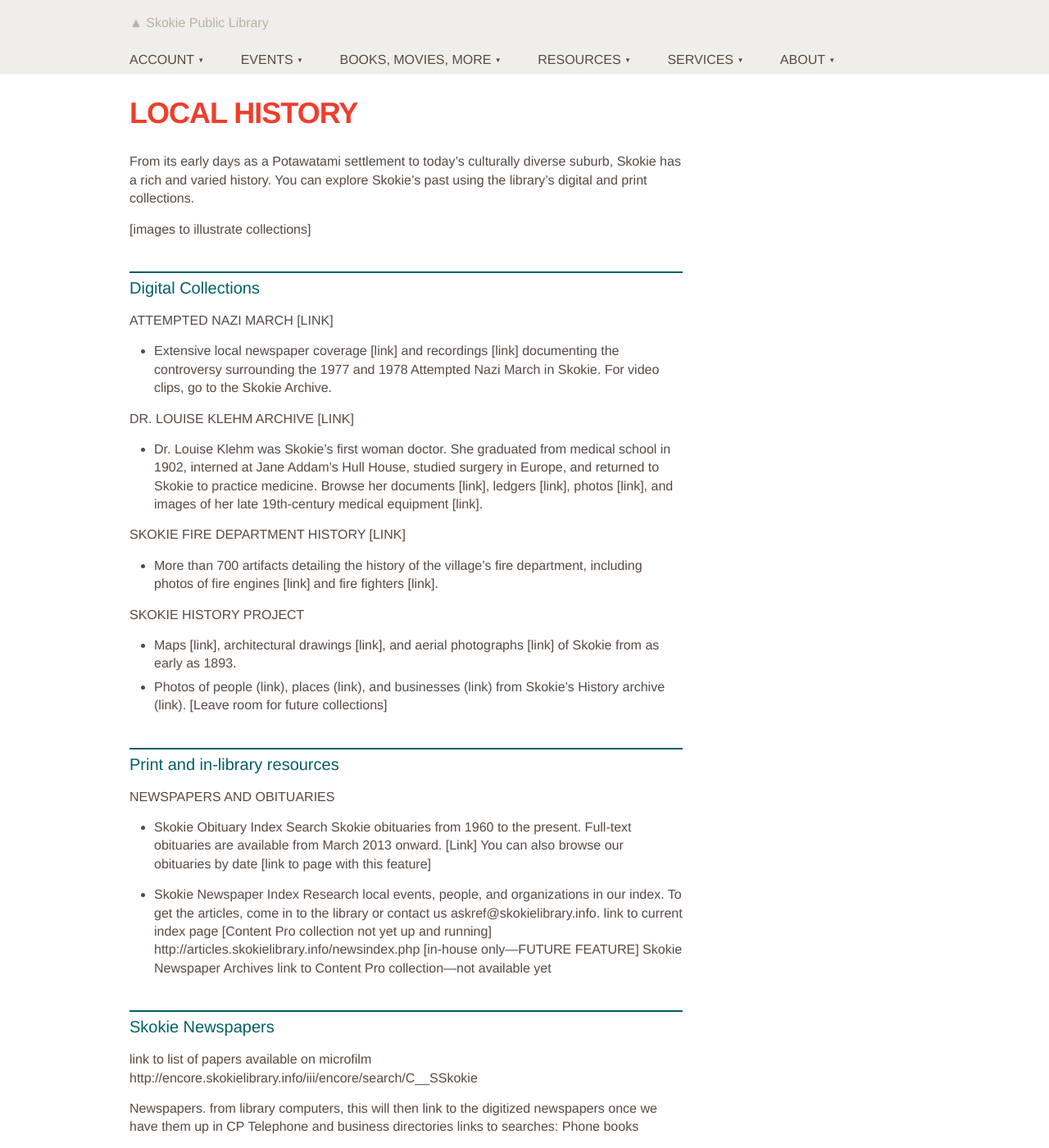
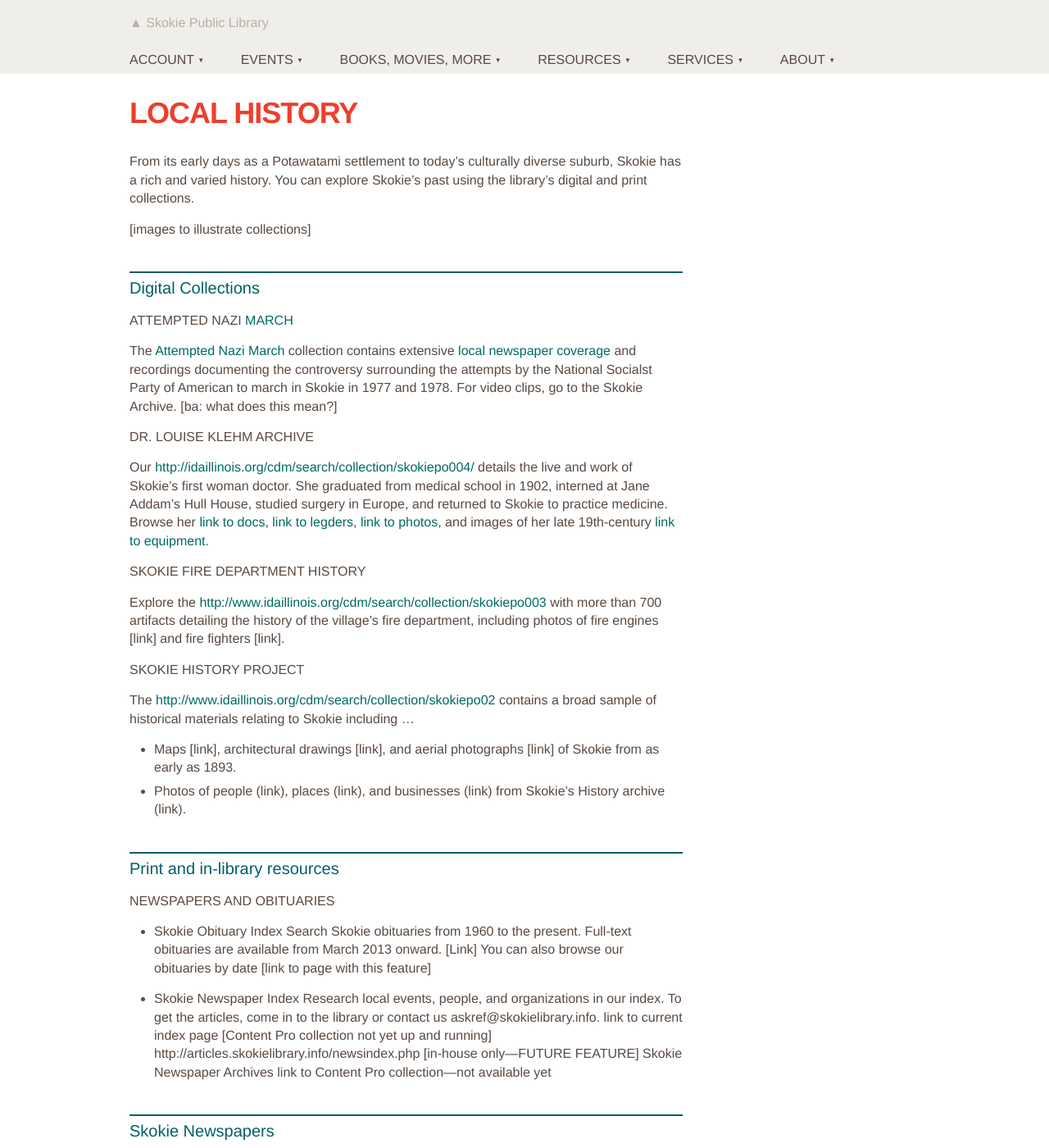
Before and after one commit to skokielibrary/spl-content, a Jekyll site: the page built from _content/jessica/resources--local-history.markdown, in a window 1280 px wide and 1400 px high. Shown: the whole window at 82% size. Built offline with Jekyll 4.4.1, drawn with Linux system fonts in a browser that asks for light colours.

Commit message:
Updated resources--local-history.markdown

```diff
--- a/_content/jessica/resources--local-history.markdown
+++ b/_content/jessica/resources--local-history.markdown
@@ -10,19 +10,24 @@ From its early days as a Potawatami settlement to today's culturally diverse sub
 
 ##Digital Collections
 
-### Attempted Nazi March [link]
-- Extensive local newspaper coverage [link] and recordings [link] documenting the controversy surrounding the 1977 and 1978 Attempted Nazi March in Skokie. For video clips, go to the Skokie Archive.
+### Attempted Nazi [March](sdfasf)
 
-###Dr. Louise Klehm Archive [link]
-- Dr. Louise Klehm was Skokie's first woman doctor. She graduated from medical school in 1902, interned at Jane Addam's Hull House, studied surgery in Europe, and returned to Skokie to practice medicine. Browse her documents [link], ledgers [link], photos [link], and images of her late 19th-century medical equipment [link].
+The [Attempted Nazi March](http://encore.skokielibrary.info/iii/cpro/CollectionViewPage.external;jsessionid=CAD41B18B5ABBEE26CD4D9069EEF9F2C?lang=eng&sp=1000004&suite=def) collection contains extensive [local newspaper coverage](link to newspaper) and recordings documenting the controversy surrounding the attempts by the National Socialst Party of American to march in Skokie in 1977 and 1978. For video clips, go to the Skokie Archive. [ba: what does this mean?]
 
-###Skokie Fire Department History [link]
-- More than 700 artifacts detailing the history of the village's fire department, including photos of fire engines [link] and fire fighters [link].
+###Dr. Louise Klehm Archive
+
+Our [http://idaillinois.org/cdm/search/collection/skokiepo004/](Dr. Louise Klehm Archive) details the live and work of Skokie's first woman doctor. She graduated from medical school in 1902, interned at Jane Addam's Hull House, studied surgery in Europe, and returned to Skokie to practice medicine. Browse her [link to docs](documents), [link to legders](ledgers), [link to photos](photos), and images of her late 19th-century [link to equipment](medical equipment).
+
+###Skokie Fire Department History
+
+Explore the [http://www.idaillinois.org/cdm/search/collection/skokiepo003](Skokie Fire Department's history) with more than 700 artifacts detailing the history of the village's fire department, including photos of fire engines [link] and fire fighters [link].
 
 ###Skokie History Project
+
+The [http://www.idaillinois.org/cdm/search/collection/skokiepo02](Skokie History Project) contains a broad sample of historical materials relating to Skokie including ...
+
 - Maps [link], architectural drawings [link], and aerial photographs [link] of Skokie from as early as 1893.
 - Photos of people (link), places (link), and businesses (link) from Skokie’s History archive (link).
-[Leave room for future collections]
 
 ##Print and in-library resources
 
```
